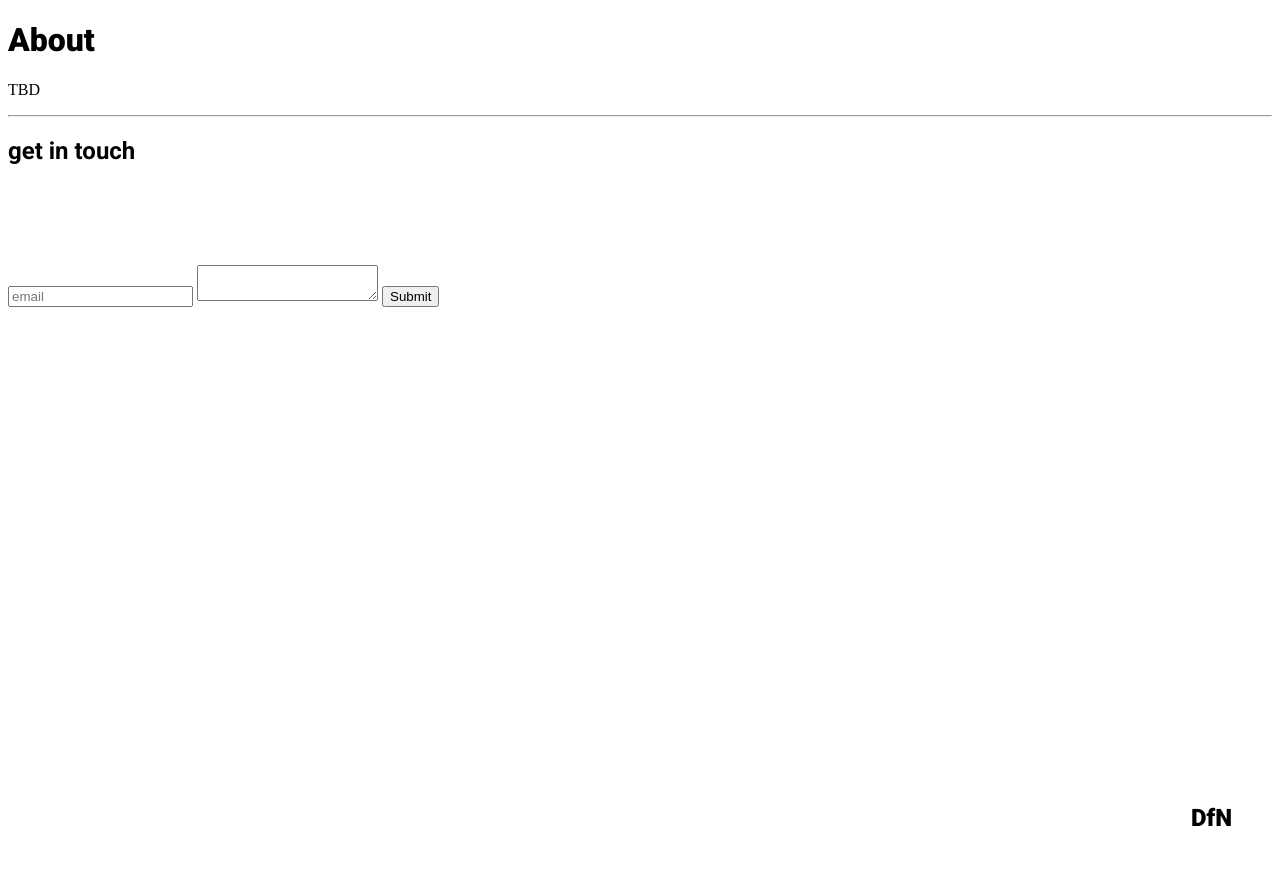
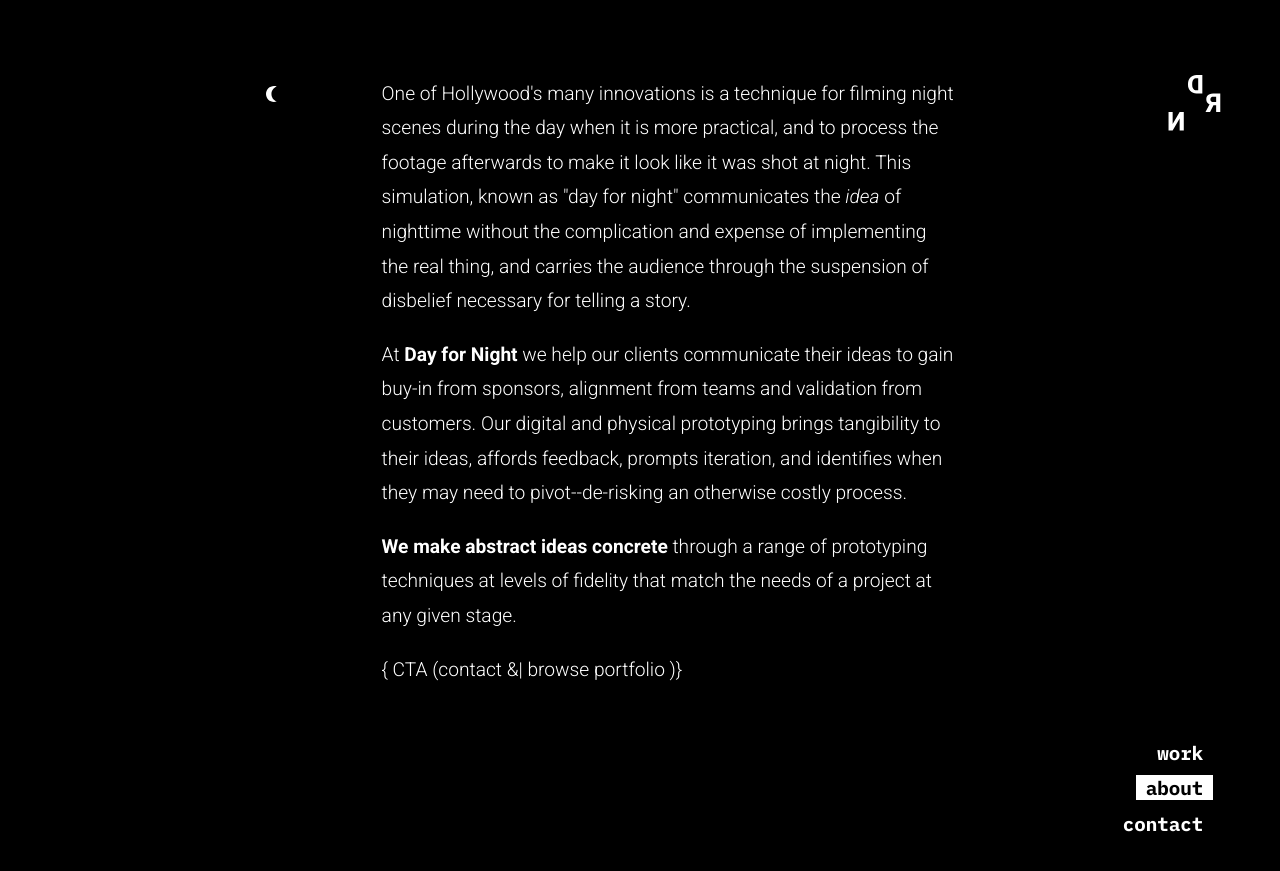
Before and after one commit to smabbott/dayfornight, a Jekyll site: the page built from about.html, in a window 1280 px wide. Shown: the top 871 px of the page. Built offline with Jekyll 4.4.1, drawn with Linux system fonts in a browser that asks for light colours.

Commit message:
branding and a little structure

```diff
--- /dev/null
+++ b/_includes/dfn-mark.html
@@ -0,0 +1,5 @@
+<svg class="dfn-mark" width="55" height="79" viewBox="0 0 55 79" fill="none" xmlns="http://www.w3.org/2000/svg">
+  <path d="M53.2852 35.5156H46.1885C44.7751 35.5156 43.5521 35.7272 42.5195 36.1504C41.4785 36.5736 40.6787 37.1999 40.1201 38.0293C39.5615 38.8587 39.2822 39.8828 39.2822 41.1016C39.2822 42.1172 39.4473 42.9805 39.7773 43.6914C40.1074 44.4023 40.5729 44.9906 41.1738 45.4561C41.7663 45.9215 42.4603 46.2982 43.2559 46.5859L44.6016 47.3223H50.6445L50.6699 44.1104H46.1758C45.5579 44.1104 45.0459 44.0003 44.6396 43.7803C44.2334 43.5602 43.9287 43.2513 43.7256 42.8535C43.514 42.4473 43.4082 41.9733 43.4082 41.4316C43.4082 40.873 43.514 40.3906 43.7256 39.9844C43.9372 39.5781 44.2503 39.2692 44.665 39.0576C45.0713 38.8376 45.5791 38.7275 46.1885 38.7275H49.1465V54H53.2852V35.5156ZM43.0527 54L47.2041 45.7861L42.8369 45.7734L38.6221 53.8096V54H43.0527Z" fill="black"/>
+  <path d="M29.4834 35.5H33.5459L33.5205 32.3008H29.4834C28.5609 32.3008 27.7822 32.0892 27.1475 31.666C26.5127 31.2344 26.0303 30.5996 25.7002 29.7617C25.3701 28.9154 25.2051 27.887 25.2051 26.6768V25.8262C25.2051 24.9121 25.2982 24.1081 25.4844 23.4141C25.6706 22.7116 25.9456 22.1234 26.3096 21.6494C26.6735 21.1755 27.1263 20.82 27.668 20.583C28.2012 20.346 28.8148 20.2275 29.5088 20.2275H33.6221V17.0156H29.5088C28.2562 17.0156 27.1136 17.2272 26.0811 17.6504C25.04 18.0736 24.1429 18.6787 23.3896 19.4658C22.6279 20.2529 22.0397 21.1839 21.625 22.2588C21.2103 23.3337 21.0029 24.5312 21.0029 25.8516V26.6768C21.0029 27.9886 21.2103 29.1862 21.625 30.2695C22.0397 31.3444 22.6279 32.2754 23.3896 33.0625C24.1429 33.8411 25.0358 34.4421 26.0684 34.8652C27.1009 35.2884 28.2393 35.5 29.4834 35.5ZM31.1973 17.0156V35.5H35.3359V17.0156H31.1973Z" fill="black"/>
+  <path d="M1.53613 54.0156V72.5H5.66211L12.6445 60.5537V72.5H16.7832V54.0156H12.6445L5.64941 65.9619V54.0156H1.53613Z" fill="black"/>
+</svg>
--- /dev/null
+++ b/_includes/nav.html
@@ -0,0 +1,13 @@
+<nav>
+  <ul>
+    <li>
+      <a href="/work" class="{% if title == 'Work' %}selected{% endif %}">work</a>
+    </li>
+    <li>
+      <a href="/about" class="{% if title == 'About' %}selected{% endif %}">about</a>
+    </li>
+    <li>
+      <a href="/contact" class="{% if title == 'Contact' %}selected{% endif %}">contact</a>
+    </li>
+  </ul>
+</nav>
--- a/_layouts/night.html
+++ b/_layouts/night.html
@@ -6,24 +6,14 @@
     <title>{{ page.title }} - {{ site.title }}</title>
     <link rel="stylesheet" href="{{ "/assets/css/main.css" | relative_url }}">
   </head>
-  <body>
-    <header>
-      <nav>
-        <ul>
-          <li>
-            <a href="/work">Work</a>
-          </li>
-          <li>
-            <a href="/about">About</a>
-          </li>
-          <li>
-            <a href="/contact">Contact</a>
-          </li>
-          <li></li>
-        </ul>
-        <h1>DfN</h1>
-      </nav>
+  <body class="night">
+    <header class="horizontal-header">
+      <a href="/">
+        {% include dfn-mark.html %}
+      </a>
     </header>
     {{ content }}
+    {% assign title=page.title %}
+    {% include nav.html %}
   </body>
 </html>
--- a/_sass/base.scss
+++ b/_sass/base.scss
@@ -1,11 +1,14 @@
 @import url('https://fonts.googleapis.com/css2?family=IBM+Plex+Mono:ital,wght@0,100;0,200;0,300;0,400;0,500;0,600;0,700;1,100;1,200;1,300;1,400;1,500;1,600;1,700&family=Roboto:ital,wght@0,100;0,300;0,400;0,500;0,700;0,900;1,100;1,300;1,400;1,500;1,700;1,900&display=swap');
-
+html{
+  //height:100%;
+}
 body.home{
   background-color:#000;
   color:#fff;
-  background-image:url("/assets/img/eclipse_2_edit.png");
+  background-image:url("/assets/img/eclipse_3_edit.jpg");
   background-size:cover;
-
+  background-position:50% 30%;
+  //height:100%;
 }
 
 h1{
@@ -52,6 +55,11 @@
   position:absolute;
   bottom:3em;
   right:3em;
+  a{
+    text-decoration: none;
+    padding: 0 0.5em
+  }
+  margin-right:0.5em;
 }
 
 a{
@@ -59,6 +67,7 @@
   font-weight:700;
   color:#fff;
 }
+
 
 ul{
   list-style: none;
@@ -69,3 +78,84 @@
 .title-wrapper h2.direction{
   font-weight:900;
 }
+
+/*
+.horizontal-header{
+  nav li{
+    display: inline-block;
+  }
+}
+*/
+
+.dfn-mark{
+  position:absolute;
+  top:3em;
+  right:3em;
+}
+
+.day, .night{
+  padding:3em;
+}
+
+.day{
+  background-color:#fff;
+  color:#000;
+}
+
+.night{
+  background-color:#000;
+  color:#fff;
+  .dfn-mark {
+
+    path{
+      fill:#fff;
+    }
+  }
+  nav{
+    a:hover{
+      background-color:#fff;
+    }
+    a.selected{
+      background-color:#fff;
+      color:#000;
+      text-decoration: none;
+    }
+  }
+}
+
+
+// TYPOGRAPHY //
+// default
+body{
+  font-family:"Roboto", sans;
+  font-weight: 300;
+  font-size: 1.2em;
+  line-height: 1.8em;
+  margin-top: 0;
+}
+
+p{
+ // font-size:1.5em;
+}
+
+
+article{
+  width: 50%;
+  padding-left: 3em;
+  margin: 0 auto;
+  position: relative;
+}
+
+article:before{
+  display: block;
+  position: absolute;
+  width: 1em;
+  height: 1em;
+  //background-color: white;
+  //border-radius: 50%;
+  content: " ";
+  left: -3em;
+  top: 0.5em;
+  background-image:url('/assets/img/crecent.svg');
+  background-repeat:no-repeat;
+}
--- a/about.html
+++ b/about.html
@@ -1,30 +1,19 @@
 ---
+layout: night
 title: About
-layout: night
 ---
 
-<h1>About</h1>
-<p>TBD</p>
-<hr/>
-<h2>get in touch</h2>
-<ul>
-  <li>
-    <a href="linkedin">Linkedin</a>
-  </li>
-  <li>
-    <a href="https://github.com/smabbott">github</a>
-  </li>
-  <li>
-    <a href="https://github.com/smabbott">mastodon</a>
-  </li>
-  <li>
-    <a href="">hackaday.io</a>
-  </li>
-</ul>
-
-<form>
-	<input name="email" placeholder="email" type="email"/>
-	<textarea name="message" placeholder="Hello there..." >
-	</textarea>
-	<button type="button">Submit</button>
-</form>
+<article>
+  <p>
+    One of Hollywood's many innovations is a technique for filming night scenes during the day when it is more practical, and to process the footage afterwards to make it look like it was shot at night. This simulation, known as "day for night" communicates the <em>idea</em> of nighttime without the complication and expense of implementing the real thing, and carries the audience through the suspension of disbelief necessary for telling a story.
+  </p>
+  <p>
+    At <strong>Day for Night</strong> we help our clients communicate their ideas to gain buy-in from sponsors, alignment from teams and validation from customers. Our digital and physical prototyping brings tangibility to their ideas, affords feedback, prompts iteration, and identifies when they may need to pivot--de-risking an otherwise costly process.
+  </p>
+  <p>
+    <strong>We make abstract ideas concrete</strong> through a range of prototyping techniques at levels of fidelity that match the needs of a project at any given stage.
+  </p>
+  <p>
+    { CTA (contact &| browse portfolio )}
+  </p>
+</article>
--- a/projects.html
+++ b/projects.html
@@ -1,8 +1,9 @@
 ---
-layout: day
+title: Work
+layout: night
 permalink: /work
 ---
-<h1>Work</h1>
+
 {% for project in site.projects %}
   <h2>
     <a href="{{ project.url }}">
```
Also changed, not shown: contact.html (added, +27 -0 lines), index.html (+6 -12 lines), assets/img/DFN_Mark.svg (added), assets/img/crecent.svg (added), assets/img/eclipse_3_edit.jpg (added), 1 other file.
